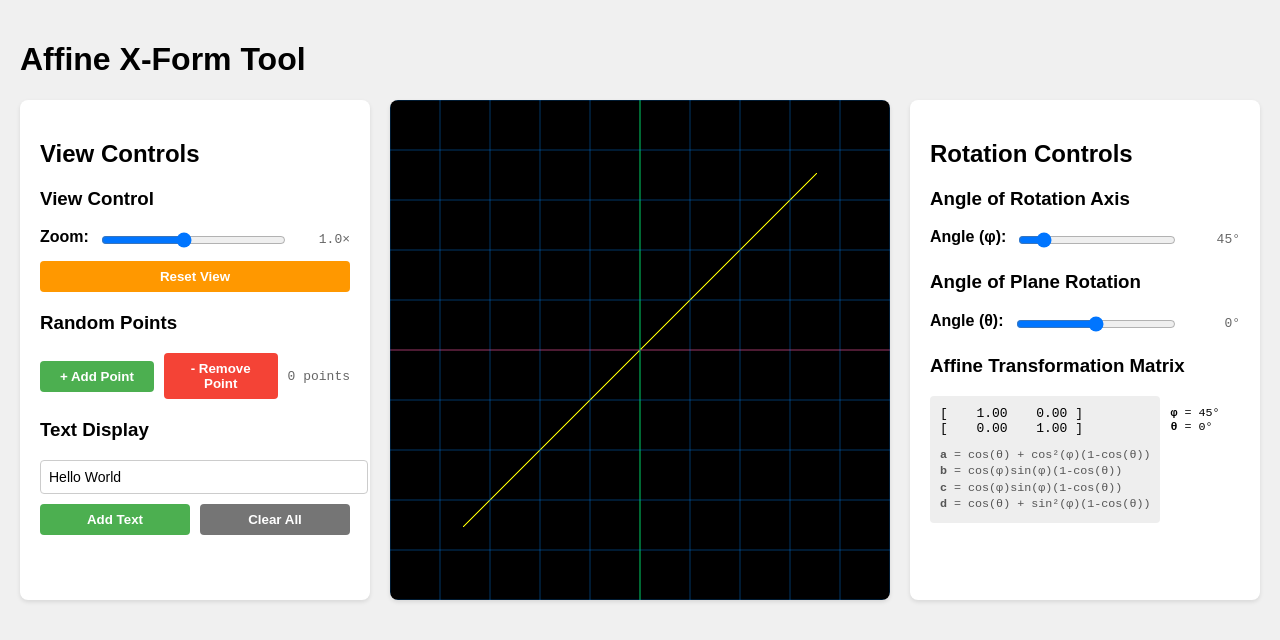
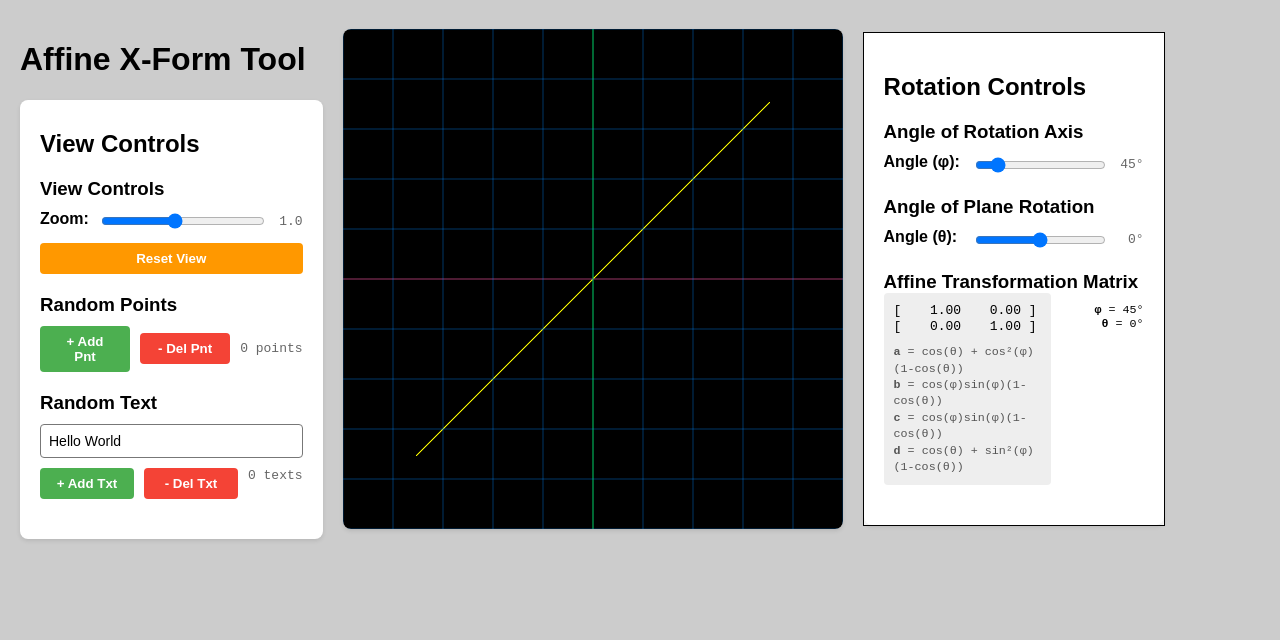
Before and after one commit to sbecker11/affine-xform-tool, a website with bundled scripts: page public/index.html in a window 1280 px wide. Both pictures are taken after a click on the button "Reset View". Built offline with nearby package versions, Linux system fonts and the light colour scheme.

Commit message:
Layout re-arranged

```diff
--- a/public/index.html
+++ b/public/index.html
@@ -7,15 +7,17 @@
     <link rel="stylesheet" href="./styles.css">
     <script type="module" src="./rotation.js"></script>
 </head>
-<body>
-    <h1>Affine X-Form Tool</h1>
-    <div class="container">
+<body style="background-color: #cccccc;">
+    <div id="main-container">
+        <div id="left-content" displayl="flex" flex-direction="row">
+            <h1 flex-grow="0"class="left-title">Affine X-Form Tool</h1>
             <!-- Left Controls -->
-        <div class="controls">
+            <div id="left-controls" flex-grow="1">
+
                 <h2>View Controls</h2>
 
                 <div class="control-group">
-                <h3>View Control</h3>
+                    <h3>View Controls</h3>
                     <div class="slider-container">
                         <label>Zoom:</label>
                         <input type="range" id="zoomFactor" min="0.2" max="2.0" step="0.1" value="1.0">
@@ -29,39 +31,44 @@
                 <div class="control-group">
                     <h3>Random Points</h3>
                     <div class="button-container">
-                    <button id="addPoint" class="control-button">+ Add Point</button>
-                    <button id="removePoint" class="control-button">- Remove Point</button>
+                        <button id="addPoint" class="control-button">+ Add Pnt</button>
+                        <button id="delPoint" class="control-button">- Del Pnt</button>
                         <span id="pointCount" class="value-display">0 points</span>
                     </div>
                 </div>
 
                 <div class="control-group">
-                <h3>Text Display</h3>
+                    <h3>Random Text</h3>
                     <div class="text-input-container">
                         <input type="text" id="textInput" class="text-input"
                             placeholder="Enter text to display"
                             value="Hello World">
                         <div class="text-controls">
-                        <button id="addText" class="control-button">Add Text</button>
-                        <button id="clearText" class="control-button secondary">Clear All</button>
-                    </div>
+                            <button id="addText" class="control-button">+ Add Txt</button>
+                            <button id="delText" class="control-button">- Del Txt</button>
+                            <span id="textCount" class="value-display">0 texts</span>
+
                         </div>
                     </div>
                 </div>
 
-        <!-- Canvas -->
-        <div class="canvas-container">
+            </div> <!-- Left Controls -->
+        </div> <!-- Left Content -->
+
+        <div id="center-content">
+            <div id="canvas-container">
                 <canvas id="rotationCanvas"></canvas>
             </div>
+        </div>
 
-        <!-- Right Controls -->
-        <div class="controls">
+        <div id="right-content">
+
+            <div id="right-controls">
                 <h2>Rotation Controls</h2>
-
                 <div class="control-group">
                     <h3>Angle of Rotation Axis</h3>
                     <div class="slider-container">
-                    <label>Angle (&phi;):</label>
+                        <label class="slider-label">Angle (&phi;):</label>
                         <input type="range" id="lineAngle" min="0" max="360" step="1" value="45">
                         <span id="lineAngleValue" class="value-display">45°</span>
                     </div>
@@ -70,7 +77,7 @@
                 <div class="control-group">
                     <h3>Angle of Plane Rotation</h3>
                     <div class="slider-container">
-                    <label>Angle (&theta;):</label>
+                        <label class="slider-label">Angle (&theta;):</label>
                         <input type="range" id="rotationAngle" min="-180" max="180" step="1" value="0">
                         <span id="rotationAngleValue" class="value-display">0°</span>
                     </div>
@@ -94,14 +101,15 @@
                             </div>
                         </div>
                         <!-- Angle values table -->
-                    <div id="angleValues" style="font-family: monospace; font-size: 0.9em; padding-top: 10px;">
+                        <div id="angleValues">
                             <b>&phi;</b> = <span id="angle-phi">45</span>°<br>
                             <b>&theta;</b> = <span id="angle-theta">0</span>°
                         </div>
                     </div>
                 </div>
+            </div> <!-- Right Controls -->
+        </div> <!-- Right Content -->
+    </div> <!-- Main Container -->
 
-        </div>
-    </div>
 </body>
 </html>
--- a/public/rotation.js
+++ b/public/rotation.js
@@ -186,7 +186,7 @@ function createTextSprite(text, x, y) {
 }
 
 // Function to add text, projected onto the rotated plane
-function addText() {
+function createRandomText() {
     const textInput = document.getElementById('textInput');
     const text = textInput.value.trim();
 
@@ -205,8 +205,11 @@ function addText() {
         // Create text mesh at the origin (0,0,0) initially
         const textMesh = createTextSprite(text, 0, 0);
 
+        const randX = (Math.random() - 0.5) * 10;
+        const randY = (Math.random() - 0.5) * 10;
+
         // Define and store the original (unrotated) position
-        const originalPosition = new THREE.Vector3(0, 0, 0);
+        const originalPosition = new THREE.Vector3(randX,randY, 0);
         textMesh.userData.originalPosition = originalPosition.clone(); // Store the original
 
         // Calculate the position on the currently rotated plane
@@ -224,25 +227,33 @@ function addText() {
         scene.add(textMesh);
         textObjects.push(textMesh);
 
-        // Clear input
-        textInput.value = '';
+        // prepare for next text
+        textInput.value = getRandomWord();
     }
 }
 
-// Function to clear all text
-function clearAllText() {
-    textObjects.forEach(text => {
-        scene.remove(text);
-    });
-    textObjects.length = 0;
+// Function to delete the last added text object
+function deleteLastText() {
+    if (textObjects.length > 0) {
+        const lastTextObject = textObjects.pop();
+        scene.remove(lastTextObject);
+        updateTextCount();
+    }
 }
 
+// Function to update text count display
+function updateTextCount() {
+    const textCount = document.getElementById('textCount');
+    textCount.textContent = `${textObjects.length} texts`;
+}
+
+
 // Add text controls event listeners
-document.getElementById('addText').addEventListener('click', addText);
-document.getElementById('clearText').addEventListener('click', clearAllText);
+document.getElementById('addText').addEventListener('click', createRandomText);
+document.getElementById('delText').addEventListener('click', deleteLastText);
 document.getElementById('textInput').addEventListener('keypress', (e) => {
     if (e.key === 'Enter') {
-        addText();
+        createRandomText();
     }
 });
 
@@ -261,11 +272,11 @@ function createRandomPoint() {
 
     // Create a point in the original XY plane
     const pointGeometry = new THREE.SphereGeometry(0.1, 32, 32);
-    const x = (Math.random() - 0.5) * 10; // Random x between -5 and 5
-    const y = (Math.random() - 0.5) * 10; // Random y between -5 and 5
+    const randX = (Math.random() - 0.5) * 10; // Random x between -5 and 5
+    const randY = (Math.random() - 0.5) * 10; // Random y between -5 and 5
 
     // Create the original position vector
-    const originalPosition = new THREE.Vector3(x, y, 0);
+    const originalPosition = new THREE.Vector3(randX, randY, 0);
 
     // Apply the current rotation to get the point's position in the rotated plane
     const rotatedPosition = applyRodriguesRotation(originalPosition, axis, rotationAngle);
@@ -282,7 +293,7 @@ function createRandomPoint() {
 }
 
 // Function to remove the last added point
-function removeLastPoint() {
+function deleteLastPoint() {
     if (randomPoints.length > 0) {
         const point = randomPoints.pop();
         scene.remove(point);
@@ -296,9 +307,10 @@ function updatePointCount() {
     pointCount.textContent = `${randomPoints.length} points`;
 }
 
+
 // Add button event listeners
 document.getElementById('addPoint').addEventListener('click', createRandomPoint);
-document.getElementById('removePoint').addEventListener('click', removeLastPoint);
+document.getElementById('delPoint').addEventListener('click', deleteLastPoint);
 
 // Get UI elements
 const pointX = document.getElementById('pointX');
@@ -336,7 +348,7 @@ function updateZoom() {
     const zoomFactor = parseFloat(document.getElementById('zoomFactor').value);
     viewSize = baseViewSize / zoomFactor;
     updateCameraView();
-    document.getElementById('zoomValue').textContent = `${zoomFactor.toFixed(1)}×`;
+    document.getElementById('zoomValue').textContent = `${zoomFactor.toFixed(1)}`;
 }
 
 // Update values function
@@ -499,12 +511,13 @@ document.addEventListener('DOMContentLoaded', function() {
     document.getElementById('rotationAngle').addEventListener('input', updateValues);
     document.getElementById('resetView').addEventListener('click', resetView);
     document.getElementById('addPoint').addEventListener('click', createRandomPoint);
-    document.getElementById('removePoint').addEventListener('click', removeLastPoint);
-    document.getElementById('addText').addEventListener('click', addText);
-    document.getElementById('clearText').addEventListener('click', clearAllText);
+    document.getElementById('delPoint').addEventListener('click', deleteLastPoint);
+    document.getElementById('addText').addEventListener('click', createRandomText);
+    document.getElementById('delText').addEventListener('click', deleteLastText);
     document.getElementById('textInput').addEventListener('keypress', (e) => {
         if (e.key === 'Enter') {
-            addText();
+            const textInput = document.getElementById('textInput');
+            textInput.value = getRandomWord();
         }
     });
 
@@ -534,3 +547,13 @@ function resetView() {
     updateValues();
     updateZoom();
 }
+
+function getRandomWord() {
+    const words = ["pudding","miss","separate","economist","bloodshed","chicken","hard",
+        "graphic","dilemma","screen","governor","clothes","responsibility","bulletin",
+        "integrity","Venus","stubborn","observer","carbon","elephant","weakness","abridge",
+        "snail","cereal","world","common","dealer","pity","sample","sport","withdraw","fly",
+        "frown","example","ratio","capital","tread","scrape","reserve","audience","slogan",
+        "collection","cultural","draw","plug","master","rhythm","eavesdrop","undress","neglect"]
+    return words[Math.floor(Math.random() * words.length)];
+}
--- a/public/styles.css
+++ b/public/styles.css
@@ -4,22 +4,16 @@ body {
     font-family: Arial, sans-serif;
     background-color: #f0f0f0;
 }
-.container {
+
+#main-container {
   display: flex;
+  align-items: center;
   gap: 20px;
   max-width: 1600px;
   margin: 0 auto;
 }
-.controls {
-    flex: 1;
-    padding: 20px;
-    background-color: white;
-    border-radius: 8px;
-    box-shadow: 0 2px 4px rgba(0,0,0,0.1);
-    min-width: 250px;
-}
-.canvas-container {
-    flex: 2;
+
+#center-content {
   background-color: white;
   border-radius: 8px;
   box-shadow: 0 2px 4px rgba(0,0,0,0.1);
@@ -27,11 +21,42 @@ body {
   width: 500px;
   height: 500px;
   flex: none;
+  align-items: center;
 }
-canvas {
+
+#canvas-container {
+  align-items: top;
+  justify-content: center;
+}
+#rotationCanvas {
   width: 100%;
   height: 100%;
 }
+
+#right-content {
+    /* Forces side columns to stay same width */
+    flex: 1 1;
+    max-width: 300px;
+    border: 1px solid black;
+    background-color: white;
+}
+
+#left-controls,
+#right-controls {
+    padding: 20px;
+    border-radius: 8px;
+    box-shadow: 0 2px 4px rgba(0,0,0,0.1);
+}
+
+#left-title {
+    padding-top: 0px;
+}
+
+#left-controls {
+    padding-top: 10px;
+    background-color: white;
+}
+
 .control-group {
     margin-bottom: 20px;
 }
@@ -44,10 +69,31 @@ canvas {
 .slider-container input[type="range"] {
     flex: 1;
 }
+.slider-label {
+    width: 10em;
+}
+
+input[type="range" i] {
+    background: blue;
+    border: 1px solid black;
+}
+
+h3 {
+    margin-bottom: 0px;
+}
+
+#angleValues {
+    font-family: monospace;
+    font-size: 0.9em;
+    padding-top: 10px;
+    width: 10em;
+    text-align: right;
+}
+
 .value-display {
     font-family: monospace;
     color: #666;
-    min-width: 4em;
+    min-width: 2em;
     text-align: right;
 }
 label {
@@ -74,10 +120,12 @@ label {
 .control-button:hover {
     background-color: #45a049;
 }
-#removePoint {
+#delPoint,
+#delText {
     background-color: #f44336;
 }
-#removePoint:hover {
+#delPoint:hover,
+#delText:hover {
     background-color: #da190b;
 }
 .text-input-container {
@@ -92,10 +140,9 @@ label {
 }
 .text-input {
     padding: 8px;
-    border: 1px solid #ccc;
+    border: 1px solid #777;
     border-radius: 4px;
     font-size: 14px;
-    width: 100%;
 }
 .text-input:focus {
     border-color: #4CAF50;
@@ -108,9 +155,3 @@ label {
 .control-button.warning:hover {
     background-color: #f57c00;
 }
-.control-button.secondary {
-    background-color: #757575;
-}
-.control-button.secondary:hover {
-    background-color: #616161;
-}
```
Lines whose indentation alone changed are shown as unchanged.
